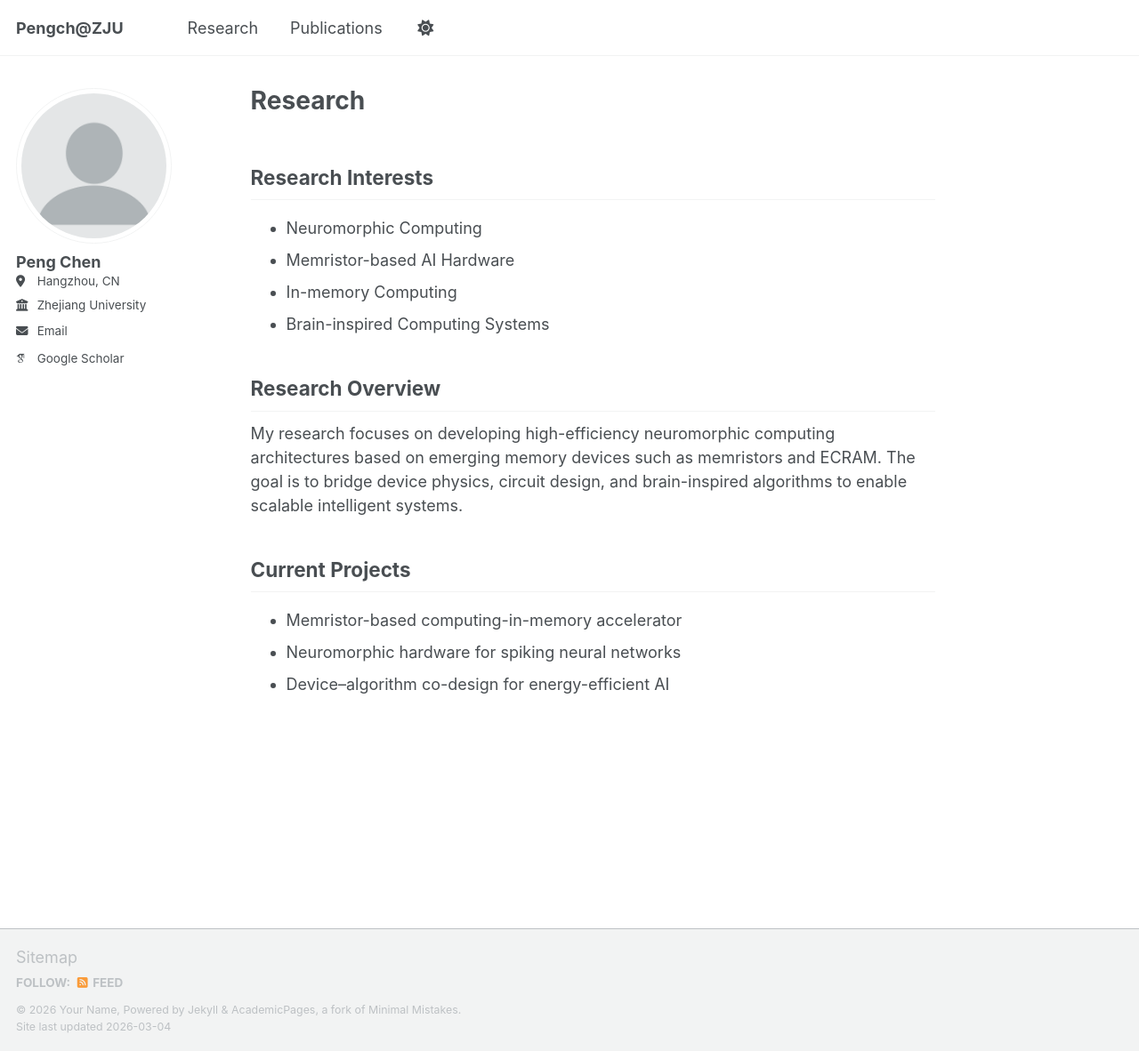
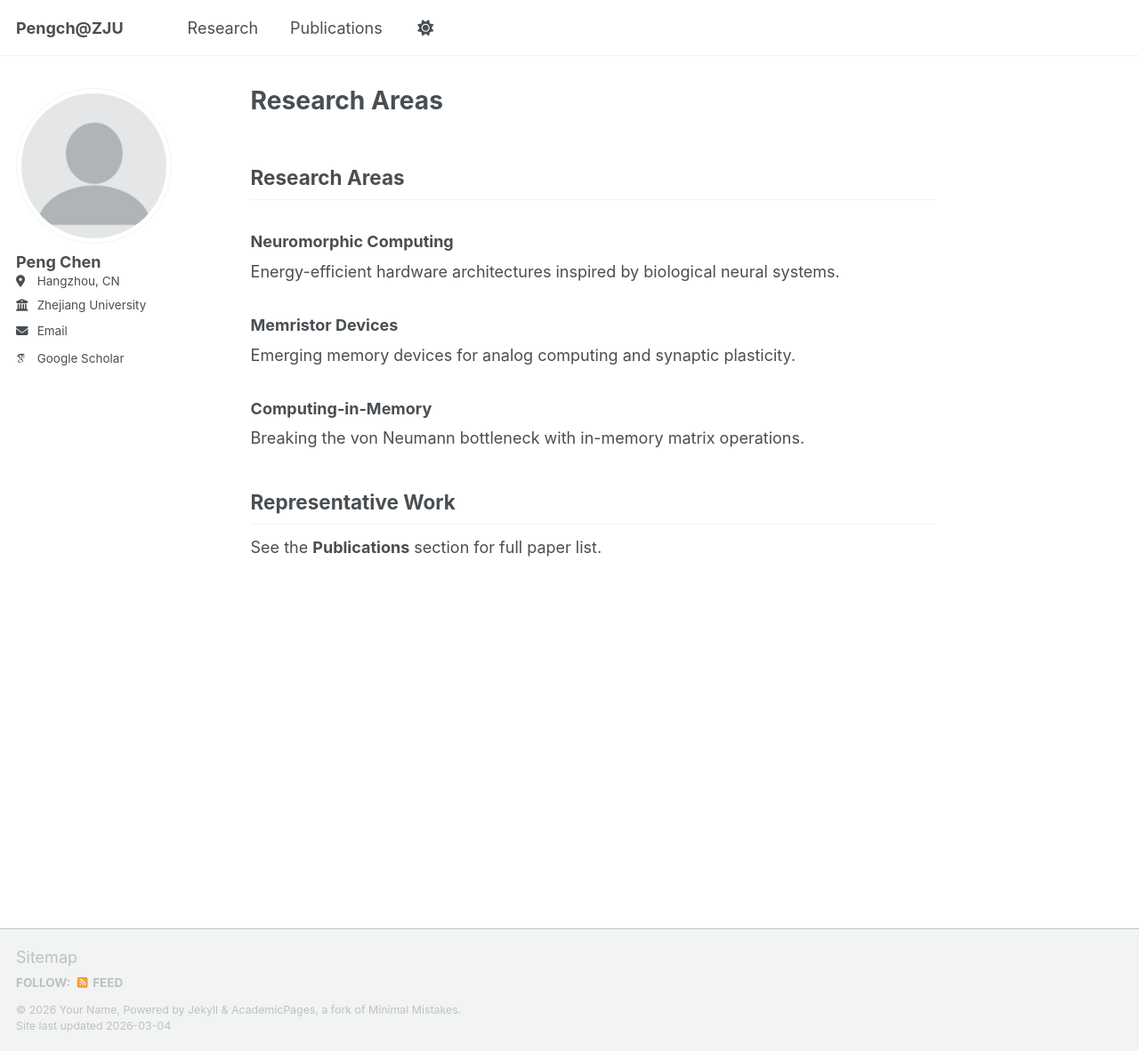
Before and after one commit to pengchna/pengchna.github.io, a Jekyll site: the page built from _pages/research.md, in a window 1280 px wide and 1182 px high. Shown: the whole window at 89% size. Built offline with Jekyll 4.4.1, drawn with Linux system fonts in a browser that asks for light colours; some web fonts are replaced; our own code applies the rules of GitHub Pages for plain Markdown files; a script that is not in the unit is left out.

Commit message:
Update research.md

```diff
--- a/_pages/research.md
+++ b/_pages/research.md
@@ -1,22 +1,14 @@
----
-title: "Research"
-permalink: /research/
-author_profile: true
----
+## Research Areas
 
-## Research Interests
+### Neuromorphic Computing
+Energy-efficient hardware architectures inspired by biological neural systems.
 
-- Neuromorphic Computing
-- Memristor-based AI Hardware
-- In-memory Computing
-- Brain-inspired Computing Systems
+### Memristor Devices
+Emerging memory devices for analog computing and synaptic plasticity.
 
-## Research Overview
+### Computing-in-Memory
+Breaking the von Neumann bottleneck with in-memory matrix operations.
 
-My research focuses on developing high-efficiency neuromorphic computing architectures based on emerging memory devices such as memristors and ECRAM. The goal is to bridge device physics, circuit design, and brain-inspired algorithms to enable scalable intelligent systems.
+## Representative Work
 
-## Current Projects
-
-- Memristor-based computing-in-memory accelerator
-- Neuromorphic hardware for spiking neural networks
-- Device–algorithm co-design for energy-efficient AI
+See the **Publications** section for full paper list.
```
